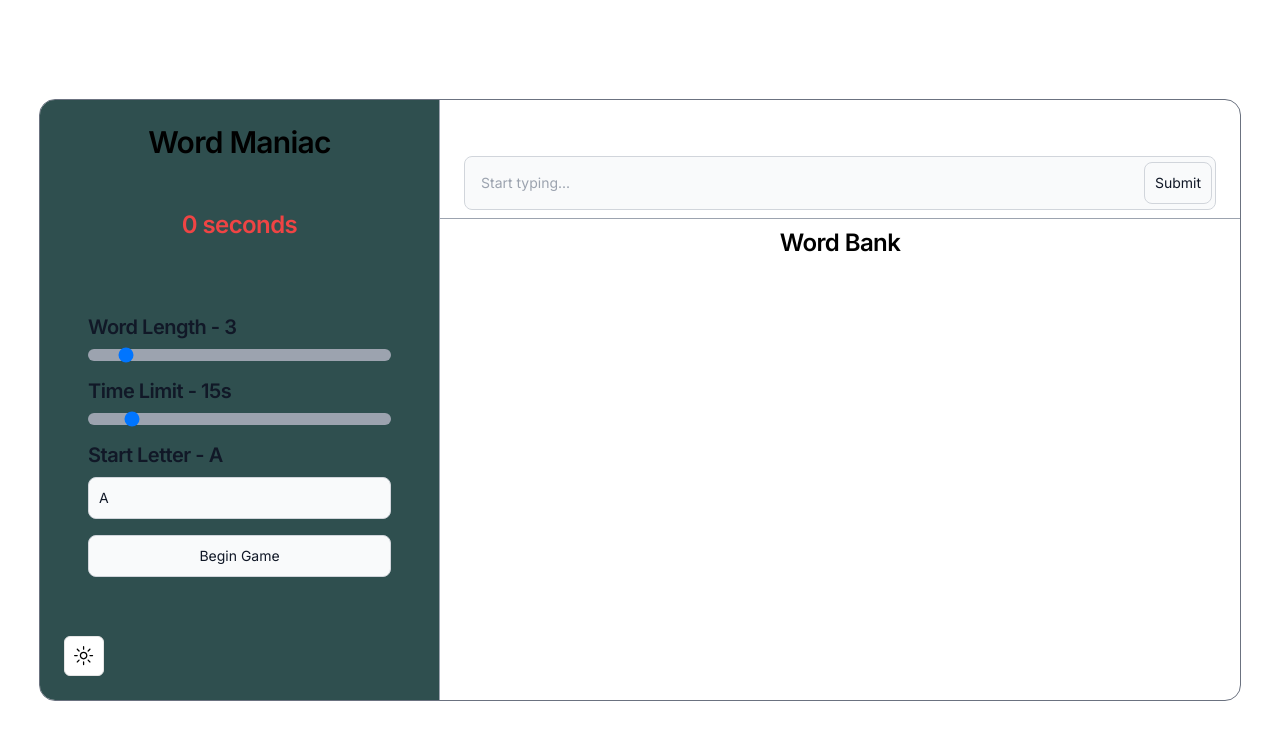
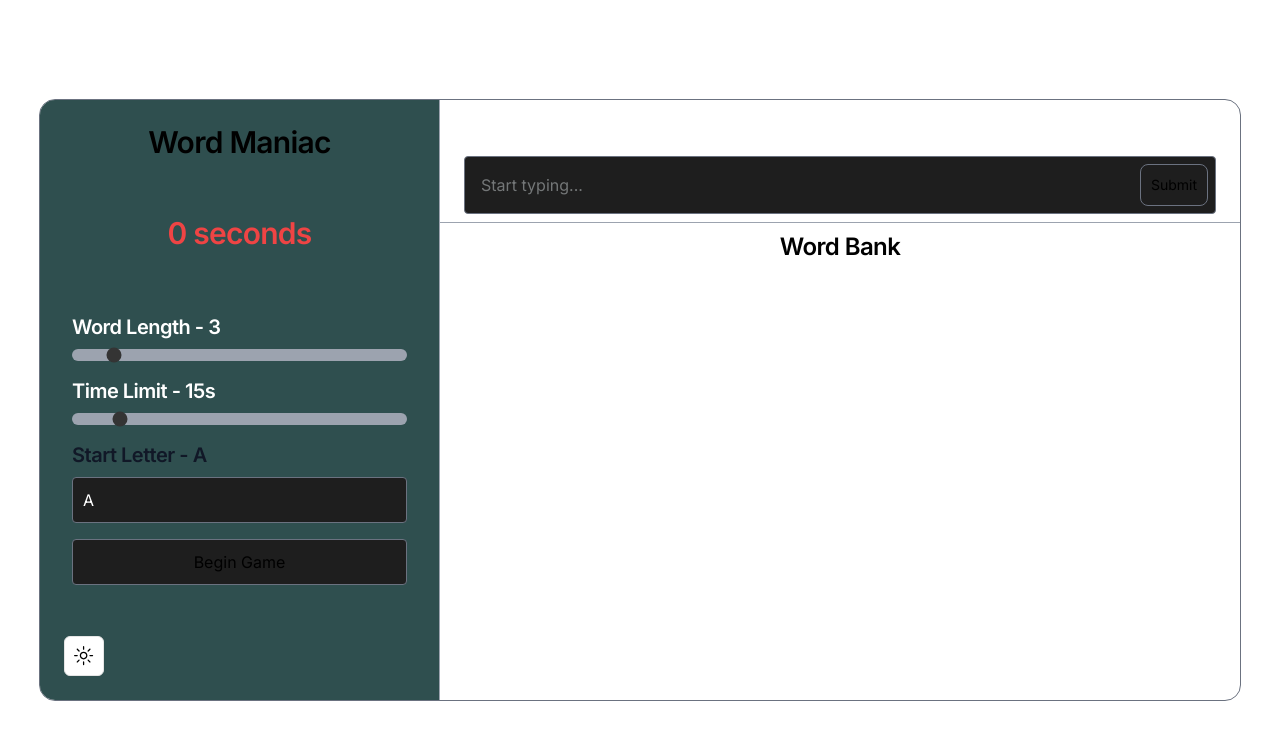
Before and after one commit to PatrickLisiecki/word-maniac, a Next.js app in the folder client/: page / in a window 1280 px wide. Shown: the top 740 px of the page. Built offline with nearby package versions, Linux system fonts and the light colour scheme.

Commit message:
styling changes and css clean-up

```diff
--- a/client/src/components/GameInput.tsx
+++ b/client/src/components/GameInput.tsx
@@ -24,11 +24,11 @@ export default function GameInput({
           placeholder="Start typing..."
           id="currentWord"
           onChange={(e) => setCurrentWord(e.target.value)}
-          className="bg-gray-50 border border-gray-300 text-gray-900 text-sm rounded-lg focus:ring-blue-500 focus:border-blue-500 block w-full p-4 dark:bg-gray-700 dark:border-gray-600 dark:placeholder-gray-400 dark:text-white dark:focus:ring-blue-500 dark:focus:border-blue-500"
+          className="bblock w-full cursor-text rounded border border-gray-500 bg-[#1E1E1E] p-4 text-white placeholder:text-[#747778] focus:outline-none"
         ></input>
         <button
           type="submit"
-          className="absolute right-3 bg-gray-50 border border-gray-300 text-gray-900 text-sm rounded-lg hover:ring-blue-500 hover:border-blue-500 p-2.5 dark:bg-gray-700 dark:border-gray-600 dark:placeholder-gray-400 dark:text-white dark:hover:ring-blue-500 dark:hover:border-blue-500"
+          className="absolute right-4 p-2.5 text-sm rounded-lg border border-gray-500 bg-[#1E1E1E] hover:border-green-400"
         >
           Submit
         </button>
--- a/client/src/components/SettingsForm.tsx
+++ b/client/src/components/SettingsForm.tsx
@@ -27,18 +27,16 @@ export default function SettingsForm({
   };
 
   return (
-    <form
-      onSubmit={handleSubmit}
-      className="w-full p-4 flex flex-col items-center"
-    >
+    <form onSubmit={handleSubmit} className="w-full flex flex-col items-center">
       {/* Word Length Slider */}
       <div className="w-full min-h-[40px] flex flex-col p-2">
         <label
           htmlFor="wordLength"
-          className="block mb-2 scroll-m-20 text-xl font-semibold tracking-tight text-gray-900 dark:text-white"
+          className="block mb-2 text-xl font-semibold tracking-tight text-white dark:text-white"
         >
           Word Length - {settings.wordLength}
         </label>
+
         <input
           type="range"
           min="1"
@@ -49,7 +47,7 @@ export default function SettingsForm({
           onChange={(e) =>
             setSettings({ ...settings, wordLength: e.target.value })
           }
-          className="w-full h-3 bg-gray-400 rounded-lg appearance-none cursor-pointer dark:bg-gray-900"
+          className="w-full h-3 bg-gray-400 rounded-lg appearance-none cursor-pointer dark:bg-white accent-[#343434]"
         ></input>
       </div>
 
@@ -57,7 +55,7 @@ export default function SettingsForm({
       <div className="w-full min-h-[40px] flex flex-col p-2">
         <label
           htmlFor="timeLimit"
-          className="block mb-2 scroll-m-20 text-xl font-semibold tracking-tight text-gray-900 dark:text-white"
+          className="block mb-2 text-xl font-semibold tracking-tight text-white dark:text-white"
         >
           Time Limit - {settings.timeLimit}s
         </label>
@@ -71,7 +69,7 @@ export default function SettingsForm({
           onChange={(e) =>
             setSettings({ ...settings, timeLimit: e.target.value })
           }
-          className="w-full h-3 bg-gray-400 rounded-lg appearance-none cursor-pointer dark:bg-gray-900"
+          className="w-full h-3 bg-gray-400 rounded-lg appearance-none cursor-pointer dark:bg-white accent-[#343434]"
         ></input>
       </div>
 
@@ -79,7 +77,7 @@ export default function SettingsForm({
       <div className="w-full min-h-[40px] flex flex-col p-2">
         <label
           htmlFor="startLetter"
-          className="block mb-2 scroll-m-20 text-xl font-semibold tracking-tight text-gray-900 dark:text-white"
+          className="block mb-2 text-xl font-semibold tracking-tight text-gray-900 dark:text-white"
         >
           Start Letter - {settings.startLetter}
         </label>
@@ -91,7 +89,7 @@ export default function SettingsForm({
           onChange={(e) =>
             setSettings({ ...settings, startLetter: e.target.value })
           }
-          className="bg-gray-50 border border-gray-300 text-gray-900 text-sm rounded-lg block w-full p-2.5 dark:bg-gray-700 dark:border-gray-600 dark:text-white focus:ring-0"
+          className="block w-full cursor-text rounded border border-gray-500 bg-[#1E1E1E] p-2.5 text-white placeholder:text-[#747778] focus:outline-none"
         ></input>
       </div>
 
@@ -99,7 +97,9 @@ export default function SettingsForm({
       <div className="w-full min-h-[40px] flex flex-col justify-center p-2">
         <button
           type="submit"
-          className="bg-gray-50 border border-gray-300 text-gray-900 text-sm rounded-lg hover:ring-blue-500 hover:border-blue-500 block w-full p-2.5 dark:bg-gray-700 dark:border-gray-600 dark:placeholder-gray-400 dark:text-white dark:hover:ring-blue-500 dark:hover:border-blue-500"
+          className={`${
+            isRunning ? "hover:border-red-400" : "hover:border-green-400"
+          } block w-full p-2.5 rounded border border-gray-500 bg-[#1E1E1E]`}
         >
           {isRunning ? "Stop Game" : "Begin Game"}
         </button>
--- a/client/src/components/Timer.tsx
+++ b/client/src/components/Timer.tsx
@@ -7,7 +7,7 @@ interface TimerProps {
 export default function Timer({ time }: TimerProps) {
   return (
     <div className="w-full min-h-[60px] grid place-items-center">
-      <span className="scroll-m-20 text-2xl font-semibold tracking-tight text-red-500">
+      <span className="text-3xl font-semibold tracking-tight text-red-500">
         {time} seconds
       </span>
     </div>
```
